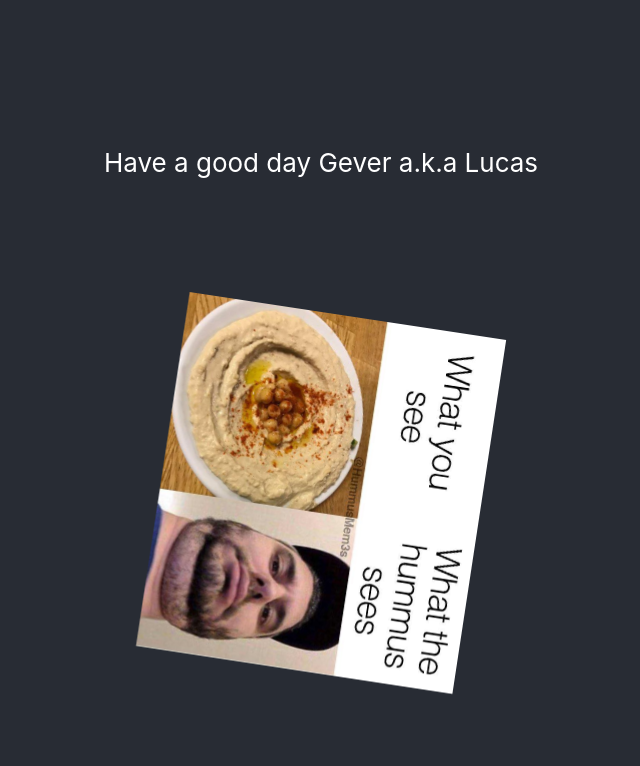
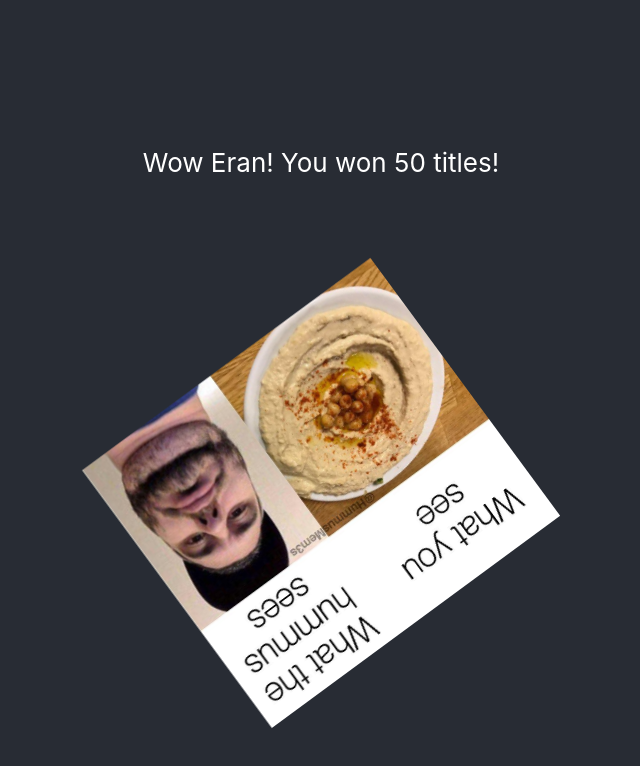
Before and after one commit to Shloyem/react-tutorials, a React (Create React App) app in the folder 02_create_react_app/new-app/: page / in a window 1280 px wide. Shown: the top 766 px of the page, without its empty margins (319-959 px from the left). Built offline with nearby package versions, Linux system fonts and the light colour scheme.

Commit message:
Add another 2 props example, with destructuring

```diff
--- a/02_create_react_app/new-app/src/App.tsx
+++ b/02_create_react_app/new-app/src/App.tsx
@@ -7,6 +7,7 @@ import CurrentDate from './CurrentDate';
 import PropExample from './PropExample';
 import PersonProp from './PersonProp';
 import PersonObjExample from './PersonObjExample';
+import Player from './Player';
 
 function App() {
   const stringExample: string = 'Im a string!';
@@ -79,11 +80,13 @@ function App() {
     name: 'Gever',
     streetName: 'Lucas',
   };
+
   return (
     <div className="App">
       <header className="App-header">
         {/* Examples additions */}
-        <PersonObjExample personObj={person} />
+        <Player name={'Eran'} titles={50} />
+        {/* <PersonObjExample personObj={person} /> */}
         {/* <PersonProp person={person} /> */}
         {/* <PropExample name={person.name} streetName={person.streetName} /> */}
         {/* <PropExample name="Joe" streetName="El loco" /> */}
--- a/02_create_react_app/new-app/src/PersonProp.tsx
+++ b/02_create_react_app/new-app/src/PersonProp.tsx
@@ -13,6 +13,7 @@ type personInfo = {
 export default function PersonProp(props: personInfo): JSX.Element {
   const name: string = props.person.name;
   const streetName: string = props.person.streetName;
+  // const {streetName, name} = props.person; // same
   return (
     <span>
       Have a good day {name} a.k.a {streetName}
--- /dev/null
+++ b/02_create_react_app/new-app/src/Player.tsx
@@ -0,0 +1,13 @@
+type playerProp = {
+  name: string;
+  titles: number;
+};
+
+export default function Player(props: playerProp): JSX.Element {
+  const { titles, name } = props;
+  return (
+    <span>
+      Wow {name}! You won {titles} titles!
+    </span>
+  );
+}
```
